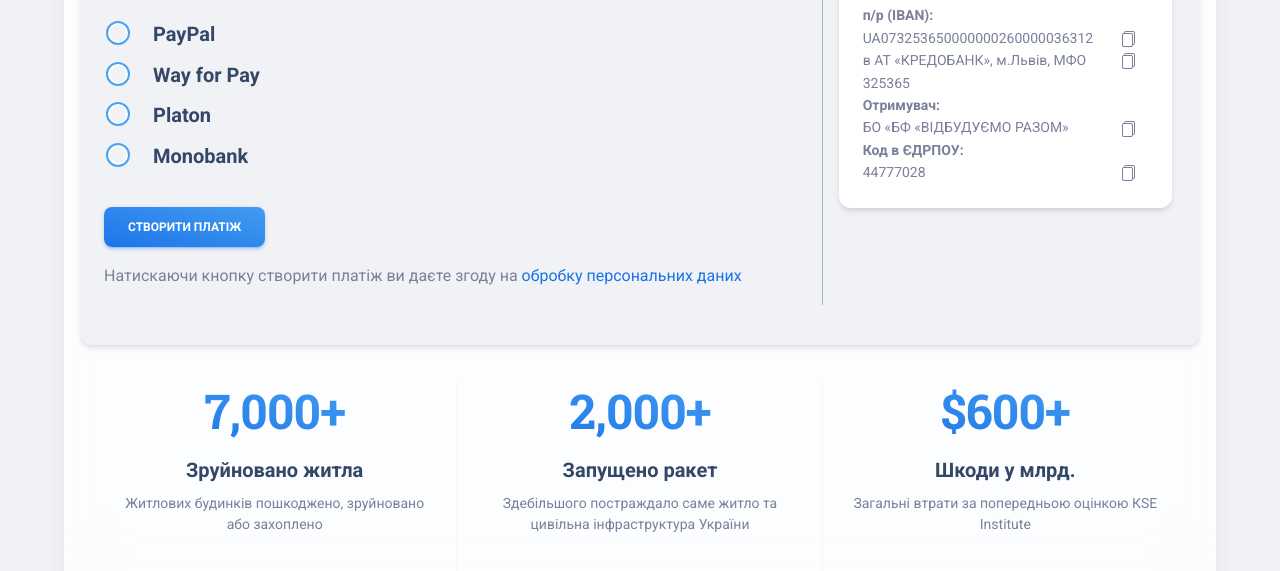
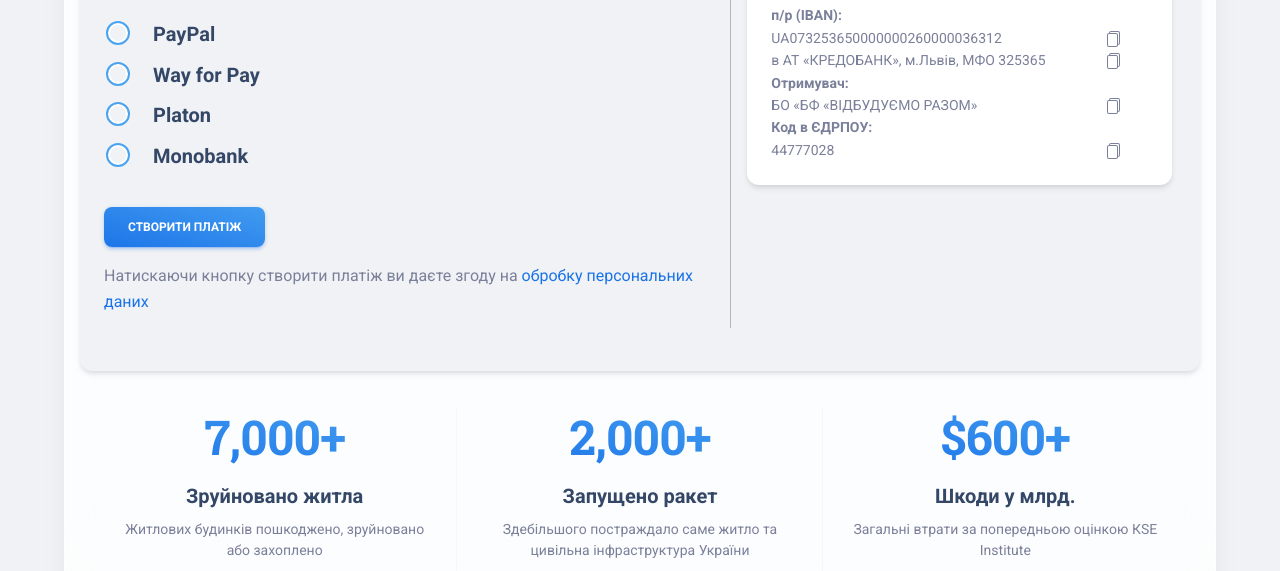
Before and after one commit to IrLeon/Re-home, a website: page index.html in a window 1280 px wide. Shown: the part 676-1247 px from the top of the page. Drawn offline with Linux system fonts and the light colour scheme.

Commit message:
payment_block_test2

```diff
--- a/index.html
+++ b/index.html
@@ -150,7 +150,7 @@
         <div class="container pt-5 card bg-gray-200 mx-auto">
           <div class="row">
             <!-- Left payment side -->
-            <div class="col-lg-8 col-12 pb-5 brake_line d-flex flex-column">
+            <div class="col-lg-7 col-12 pb-5 brake_line d-flex flex-column">
               <!-- Title - Допомогти відбудувати Україну  -->
               <div class="row">
                 <h3 class="text-center mb-3" >Допомогти відбудувати Україну</h3>
@@ -191,7 +191,7 @@
             </div>
 
               <!-- right payment side -->
-            <div class="col-lg-4 col-12 pb-5 px-4 nav_pay" >
+            <div class="col-lg-5 col-12 pb-5 px-4 nav_pay" >
 
               <div class="row text-center">
                 <label class="col-3 px-1" for="uan_click"><span class="pay_currency">UAN</span></label>
```
